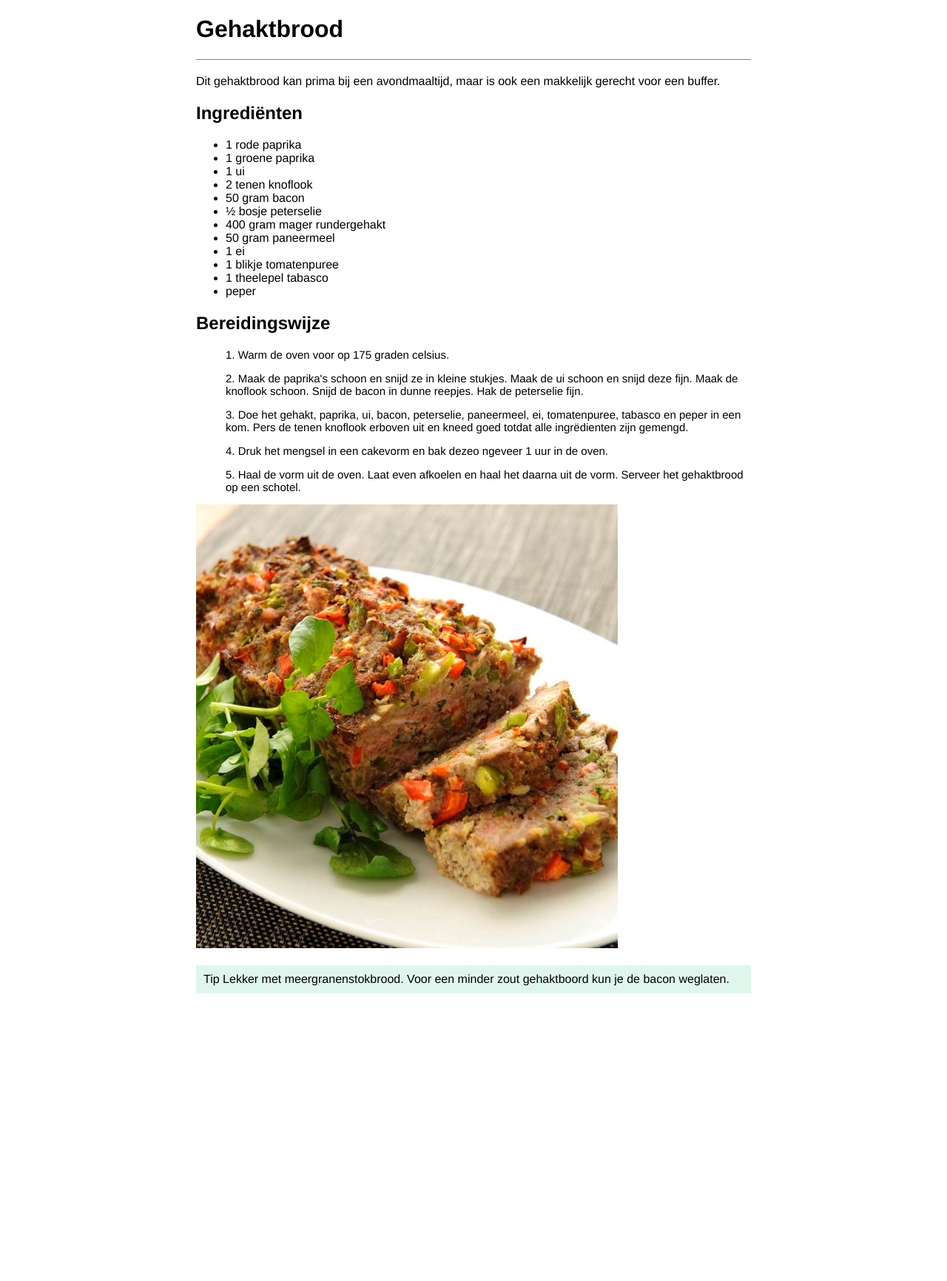
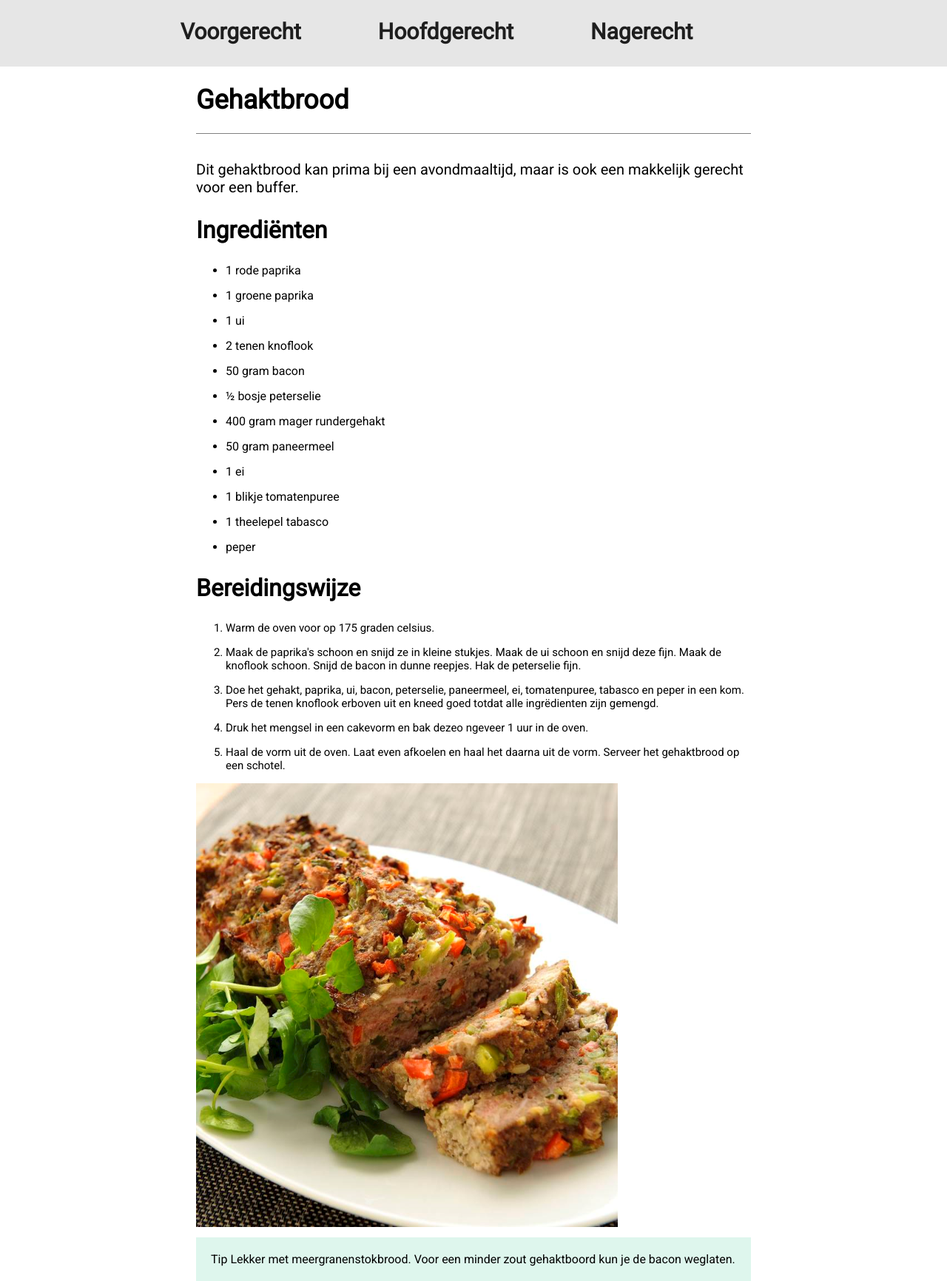
Before and after one commit to Sh33p-078/Receptenpagina, a plain HTML site: page index.html in a window 1280 px wide. Shown: the whole page at 74% size. Before the commit the page ends 1351 px from the top, so only its background shows below. Drawn offline with Linux system fonts and the light colour scheme.

Commit message:
Opdracht afgerond

```diff
--- a/css/style.css
+++ b/css/style.css
@@ -1,5 +1,53 @@
+@import url('https://fonts.googleapis.com/css2?family=Roboto&display=swap');
 * {
-    font-family: "Helvetica";
+    font-family: 'Roboto', sans-serif;
+}
+
+body {
+    margin: 0px;
+    padding: 0px;
+}
+
+h1 {
+    font-size: 36px;
+}
+
+h2 {
+    font-size: 32px;
+}
+
+a {
+    font-size: 20px;
+}
+
+header {
+    background-color: rgb(230, 230, 230);
+    padding: 30px;
+    text-align: center;
+    padding-top: 10px;
+}
+
+nav ul {
+    list-style: none;
+    margin: 0;
+    padding: 0;
+    display: inline-block;
+}
+
+nav li {
+    display: inline-block;
+    margin-right: 100px;
+}
+
+nav a {
+    text-decoration: none;
+    font-weight: bold;
+    color: rgb(30, 30, 30);
+    font-size: 30px;
+}
+
+nav a:hover {
+    text-decoration: underline;
 }
 
 .container {
@@ -9,7 +57,11 @@
 
 .recept {
     border-top: 1px solid gray;
-    padding-top: 20px;
+    padding-top: 36px;
+}
+
+li {
+    margin-top: 15px;
 }
 
 #Bereiding {
@@ -17,7 +69,11 @@
 }
 
 #tip {
-    background-color: #e0f6ed;
-    padding: 10px;
-    margin-top: 20px;
+    background-color: #def6ed;
+    margin-top: 10px;
+    padding: 20px;
 }
+
+#tip a {
+    font-size: 16px;
+}
--- a/index.html
+++ b/index.html
@@ -7,13 +7,23 @@
 </head>
 
 <body>
+    <header>
+        <nav>
+            <ul>
+                <li><a href="#voorgerecht">Voorgerecht</a></li>
+                <li><a href="#index">Hoofdgerecht</a></li>
+                <li><a href="#nagerecht">Nagerecht</a></li>
+            </ul>
+        </nav>
+    </header>
+
     <div class="container">
         <h1>Gehaktbrood</h1>
         <div class="recept">
             <a>Dit gehaktbrood kan prima bij een avondmaaltijd, maar is ook een makkelijk gerecht voor een buffer.</a>
 
             <h2>Ingrediënten</h2>
-            <div id="Ingrediënten">
+            <div id="ingredients">
                 <ul>
                     <li>1 rode paprika</li>
                     <li>1 groene paprika</li>
@@ -31,11 +41,13 @@
             </div>
             <h2>Bereidingswijze</h2>
             <div id="Bereiding">
-                <ul>1. Warm de oven voor op 175 graden celsius.</ul>
-                <ul>2. Maak de paprika's schoon en snijd ze in kleine stukjes. Maak de ui schoon en snijd deze fijn. Maak de knoflook schoon. Snijd de bacon in dunne reepjes. Hak de peterselie fijn.</ul>
-                <ul>3. Doe het gehakt, paprika, ui, bacon, peterselie, paneermeel, ei, tomatenpuree, tabasco en peper in een kom. Pers de tenen knoflook erboven uit en kneed goed totdat alle ingrëdienten zijn gemengd. </ul>
-                <ul>4. Druk het mengsel in een cakevorm en bak dezeo ngeveer 1 uur in de oven.</ul>
-                <ul>5. Haal de vorm uit de oven. Laat even afkoelen en haal het daarna uit de vorm. Serveer het gehaktbrood op een schotel.</ul>
+                <ol>
+                    <li>Warm de oven voor op 175 graden celsius.</li>
+                    <li>Maak de paprika's schoon en snijd ze in kleine stukjes. Maak de ui schoon en snijd deze fijn. Maak de knoflook schoon. Snijd de bacon in dunne reepjes. Hak de peterselie fijn.</li>
+                    <li>Doe het gehakt, paprika, ui, bacon, peterselie, paneermeel, ei, tomatenpuree, tabasco en peper in een kom. Pers de tenen knoflook erboven uit en kneed goed totdat alle ingrëdienten zijn gemengd. </li>
+                    <li>Druk het mengsel in een cakevorm en bak dezeo ngeveer 1 uur in de oven.</li>
+                    <li>Haal de vorm uit de oven. Laat even afkoelen en haal het daarna uit de vorm. Serveer het gehaktbrood op een schotel.</li>
+                </ol>
                 <img src="img/gehaktbrood.jpg" alt="gehaktbrood" width="570" height="600">
             </div>
             <div id="tip">
```
Also changed, not shown: nagerecht.html (added, +54 -0 lines), voorgerecht.html (added, +65 -0 lines), img/Milkshake.jpg (added), img/bladerdeeg.jpg (added).
